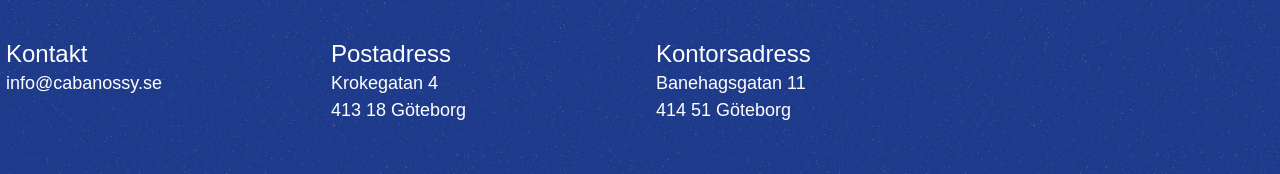
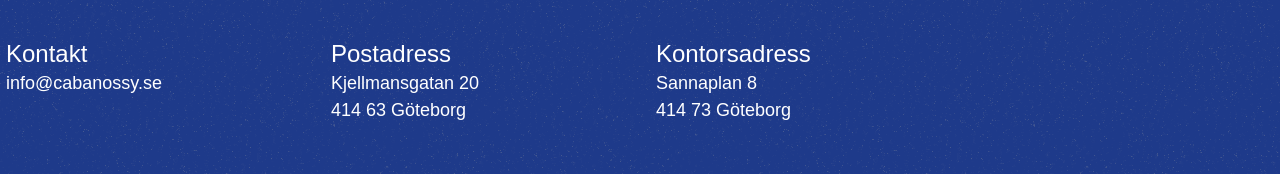
Before and after one commit to insulationman/cabanossy-se, an Astro site: page /konsult in a window 1280 px wide. Shown: the part 987-1161 px from the top of the page. Built offline with nearby package versions, Linux system fonts and the light colour scheme; Astro itself is replaced by a stand-in of ours.

Commit message:
Update footer addresses for accuracy

```diff
--- a/src/components/Footer.astro
+++ b/src/components/Footer.astro
@@ -16,13 +16,13 @@ import MicrosoftCSP from "../assets/Microsoft-CSP.png";
     </div>
     <div class="p-4">
       <h2 class="text-2xl">Postadress</h2>
-      <p>Krokegatan 4</p>
-      <p>413 18 Göteborg</p>
+      <p>Kjellmansgatan 20</p>
+      <p>414 63 Göteborg</p>
     </div>
     <div class="p-4">
       <h2 class="text-2xl">Kontorsadress</h2>
-      <p>Banehagsgatan 11</p>
-      <p>414 51 Göteborg</p>
+      <p>Sannaplan 8</p>
+      <p>414 73 Göteborg</p>
     </div>
   </div>
 </footer>
```
